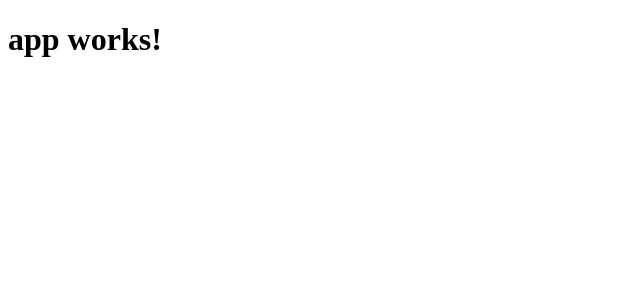
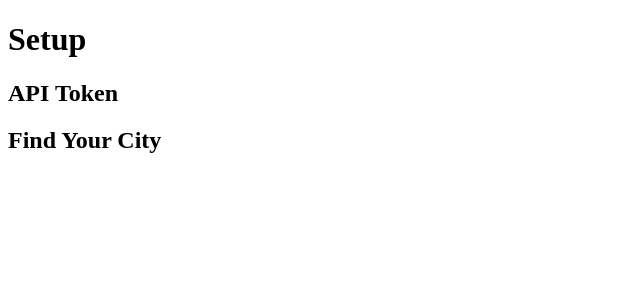
Before and after one commit to rmartz/personal-climate, an Angular app in the folder ng/: page / in a window 1280 px wide. Shown: the top 300 px of the page, without its empty margins (0-640 px from the left). Built offline with nearby package versions, Linux system fonts and the light colour scheme.

Commit message:
Add basic routing

```diff
--- a/ng/src/app/app.component.html
+++ b/ng/src/app/app.component.html
@@ -1,3 +1 @@
-<h1>
-  {{title}}
-</h1>
+<router-outlet></router-outlet>
--- a/ng/src/app/app.component.ts
+++ b/ng/src/app/app.component.ts
@@ -5,6 +5,4 @@ import { Component } from '@angular/core';
   templateUrl: './app.component.html',
   styleUrls: ['./app.component.css']
 })
-export class AppComponent {
-  title = 'app works!';
-}
+export class AppComponent { }
--- /dev/null
+++ b/ng/src/app/setup-page/setup-page.component.html
@@ -0,0 +1,5 @@
+<h1>Setup</h1>
+
+<h2>API Token</h2>
+
+<h2>Find Your City</h2>
```
Also changed, not shown: ng/src/app/app-router.module.ts (added, +14 -0 lines), ng/src/app/app.module.ts (+8 -2 lines), ng/src/app/setup-page/setup-page.component.ts (added, +11 -0 lines).
